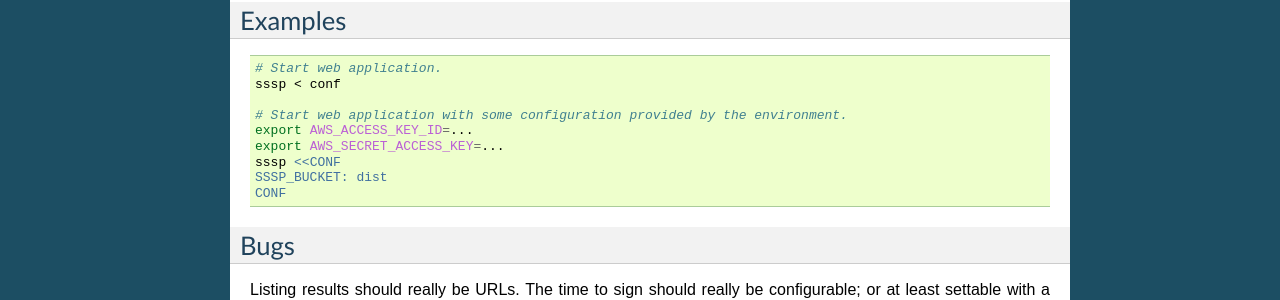
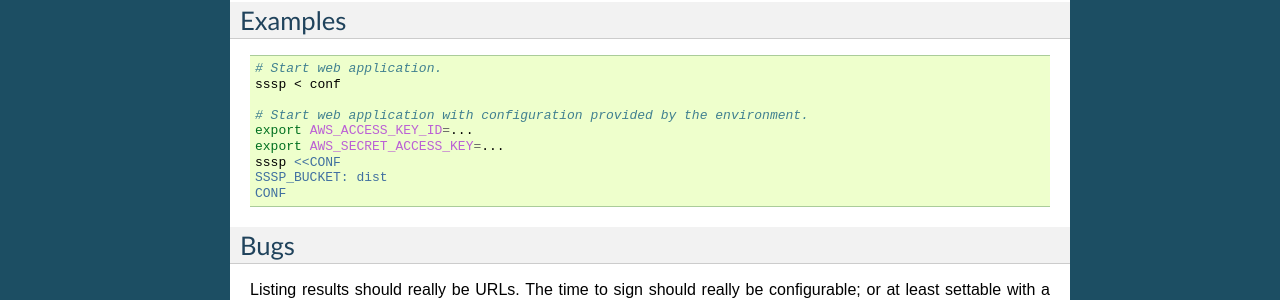
Before and after one commit to airbnb/sssp, a Sphinx documentation site: the page built from doc/index.rst, in a window 1280 px wide and 900 px high, scrolled down 1725 px. Shown: the part 470-770 px from the top of the window. Built offline with Sphinx 7.4.7, drawn with Linux system fonts in a browser that asks for light colours.

Commit message:
Line-wrapping.

```diff
--- a/doc/index.rst
+++ b/doc/index.rst
@@ -161,7 +161,7 @@ Examples
   # Start web application.
   sssp < conf
 
-  # Start web application with some configuration provided by the environment.
+  # Start web application with configuration provided by the environment.
   export AWS_ACCESS_KEY_ID=...
   export AWS_SECRET_ACCESS_KEY=...
   sssp <<CONF
```
Also changed, not shown: 1 other file.
